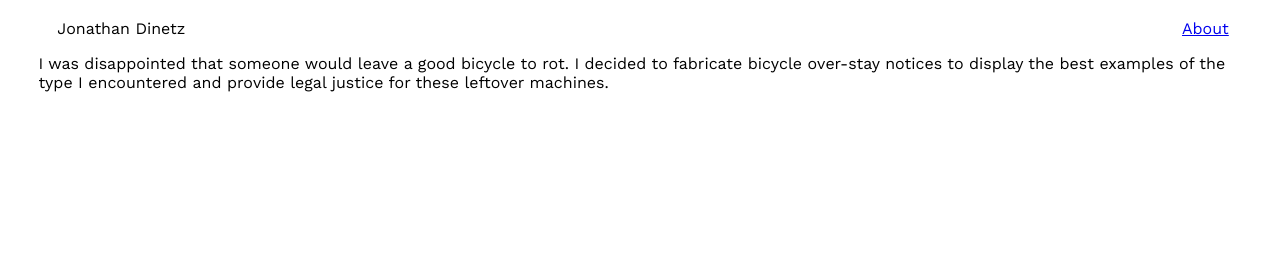
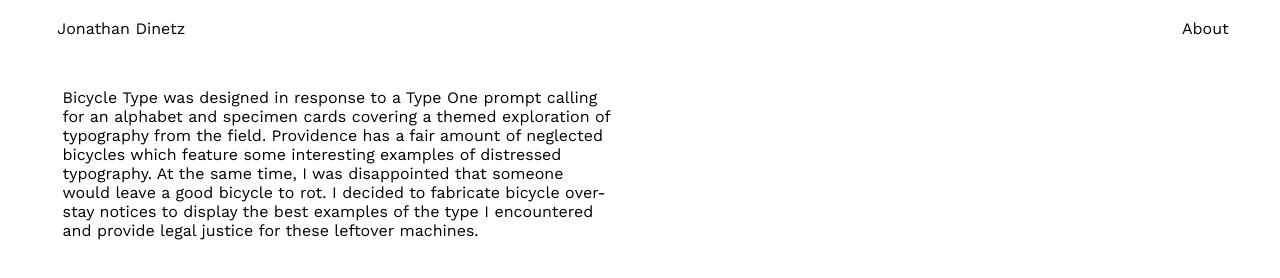
Before and after one commit to Jonathan-Dinetz/real-site, a plain HTML site: page about.html in a window 1280 px wide. Drawn offline with nearby package versions, Linux system fonts and the light colour scheme; a script that the page names is missing.

Commit message:
Add files via upload

```diff
--- a/style.css
+++ b/style.css
@@ -31,6 +31,10 @@ body {
 
 }
 
+.tall {
+  display: flex;
+  height: 65vh;
+}
 
 
 .jonathan{
@@ -48,6 +52,10 @@ color: black;
   display: flex;
   justify-content: left;
   font-family: 'Work Sans', sans-serif;
+  padding-left: 2%;
+  padding-right: 2%;
+  margin-top: 11vh;
+  max-width: 600px;
 }
 
 .video {
@@ -58,11 +66,18 @@ color: black;
 }
 
 .about{
+  text-decoration: none;
+  color: black;
   display: flex;
   width: 100%;
   padding-right: 7%;
   align-items: flex-end;
   justify-content: flex-end;
+}
+
+a {
+  text-decoration: none;
+  color: black;
 }
 
 .image {
```
